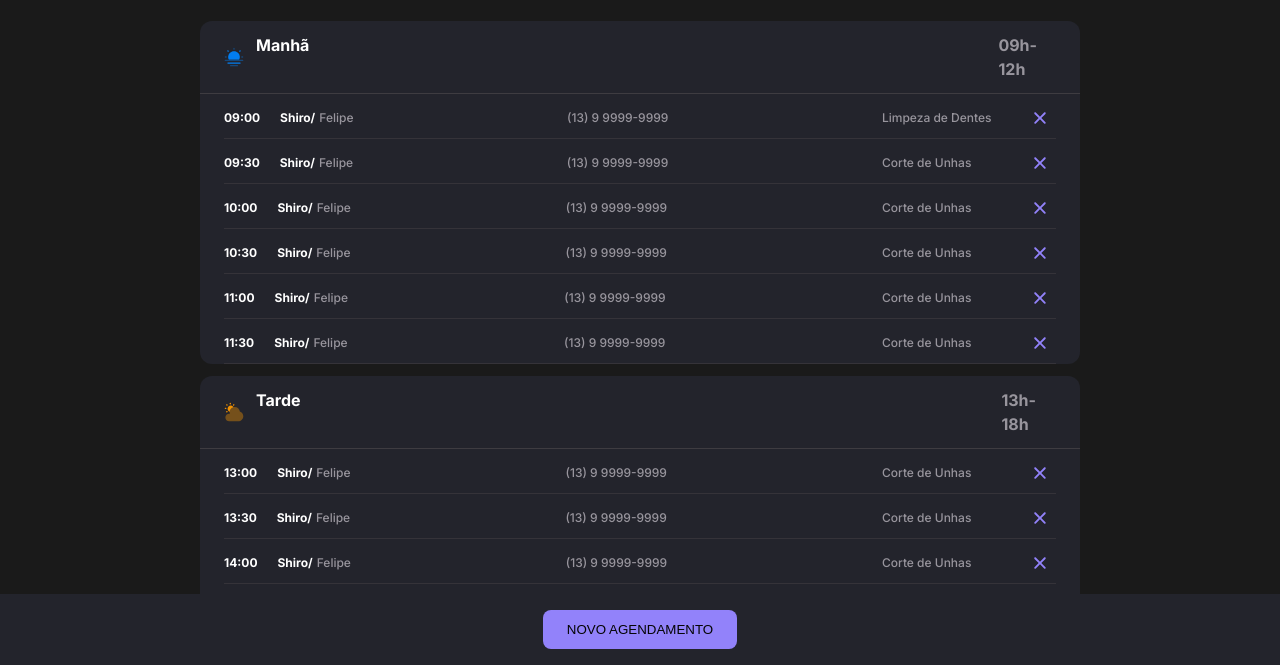
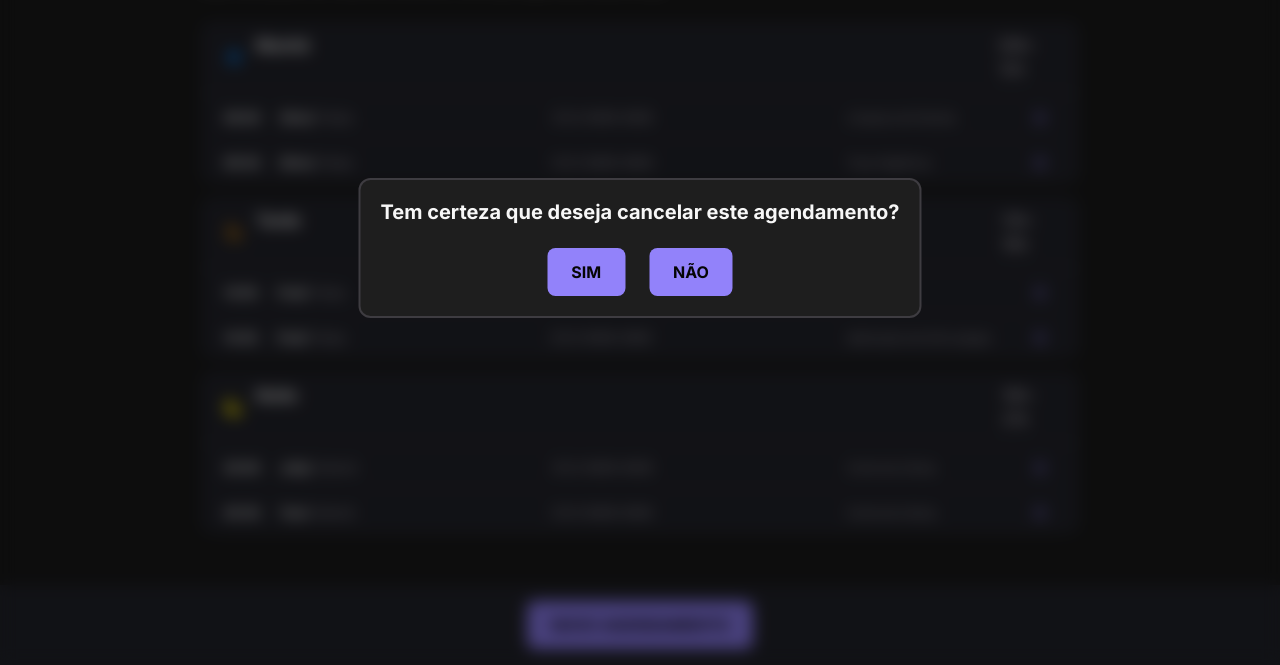
Before and after one commit to FelipeMASdev/mundo-pet, a website built with webpack: page src/index.html in a window 1280 px wide. Both pictures are taken after a click on the picture 1040 px from the left and 253 px from the top of the page. Shown: the part 135-800 px from the top of the page. Built offline with nearby package versions, Linux system fonts and the light colour scheme; no server answers; data requests are answered from the project's data file.

Commit message:
comfirmation screen for canceling appointments, some code cleanup

```diff
--- a/db.json
+++ b/db.json
@@ -57,7 +57,15 @@
       "when": "2026-03-30T18:30:00"
     },
     {
-      "id": "WqLhuB_f3Ro",
+      "id": "8Jt2KAi9me4",
+      "pet": "Shiro",
+      "tutor": "Felipe",
+      "telephone": "(13) 9 9999-9999",
+      "service": "Tosa Higiênica",
+      "when": "2026-04-01T09:00:00"
+    },
+    {
+      "id": "7xM84eyafY8",
       "pet": "Shiro",
       "tutor": "Felipe",
       "telephone": "(13) 9 9999-9999",
@@ -65,180 +73,44 @@
       "when": "2026-03-31T09:00:00"
     },
     {
-      "id": "EOd9lePjRcM",
+      "id": "LiW8TfzSUJk",
       "pet": "Shiro",
       "tutor": "Felipe",
       "telephone": "(13) 9 9999-9999",
-      "service": "Corte de Unhas",
-      "when": "2026-03-31T11:00:00"
-    },
-    {
-      "id": "zXeQX9VU_-c",
-      "pet": "Shiro",
-      "tutor": "Felipe",
-      "telephone": "(13) 9 9999-9999",
-      "service": "Corte de Unhas",
-      "when": "2026-03-31T13:00:00"
-    },
-    {
-      "id": "5ckEszCQrFc",
-      "pet": "Shiro",
-      "tutor": "Felipe",
-      "telephone": "(13) 9 9999-9999",
-      "service": "Corte de Unhas",
-      "when": "2026-03-31T13:30:00"
-    },
-    {
-      "id": "P_oTn1i9ABY",
-      "pet": "Shiro",
-      "tutor": "Felipe",
-      "telephone": "(13) 9 9999-9999",
-      "service": "Corte de Unhas",
-      "when": "2026-03-31T18:00:00"
-    },
-    {
-      "id": "DPBWapAs168",
-      "pet": "Shiro",
-      "tutor": "Felipe",
-      "telephone": "(13) 9 9999-9999",
-      "service": "Corte de Unhas",
-      "when": "2026-03-31T18:30:00"
-    },
-    {
-      "id": "oEDBvOPdlHA",
-      "pet": "Shiro",
-      "tutor": "Felipe",
-      "telephone": "(13) 9 9999-9999",
-      "service": "Corte de Unhas",
+      "service": "Tosa Higiênica",
       "when": "2026-03-31T09:30:00"
     },
     {
-      "id": "DRUadOIzRjw",
-      "pet": "Shiro",
+      "id": "_ZJN0Ub8Gp0",
+      "pet": "Fred",
       "tutor": "Felipe",
       "telephone": "(13) 9 9999-9999",
-      "service": "Corte de Unhas",
-      "when": "2026-03-31T10:00:00"
-    },
-    {
-      "id": "JJ28Jt94rqw",
-      "pet": "Shiro",
-      "tutor": "Felipe",
-      "telephone": "(13) 9 9999-9999",
-      "service": "Corte de Unhas",
-      "when": "2026-03-31T10:30:00"
-    },
-    {
-      "id": "RrJQluNmc7E",
-      "pet": "Shiro",
-      "tutor": "Felipe",
-      "telephone": "(13) 9 9999-9999",
-      "service": "Corte de Unhas",
-      "when": "2026-03-31T11:30:00"
-    },
-    {
-      "id": "NvSx52W1RLs",
-      "pet": "Shiro",
-      "tutor": "Felipe",
-      "telephone": "(13) 9 9999-9999",
-      "service": "Corte de Unhas",
+      "service": "Vacinação",
       "when": "2026-03-31T14:00:00"
     },
     {
-      "id": "iWAsFwp40NQ",
-      "pet": "Shiro",
+      "id": "KSg06eiignI",
+      "pet": "Fred",
       "tutor": "Felipe",
       "telephone": "(13) 9 9999-9999",
-      "service": "Corte de Unhas",
+      "service": "Aplicação de Anti-pulgas",
       "when": "2026-03-31T14:30:00"
     },
     {
-      "id": "7UDhJJG7WYo",
-      "pet": "Shiro",
-      "tutor": "Felipe",
-      "telephone": "(13) 9 9999-9999",
-      "service": "Corte de Unhas",
-      "when": "2026-03-31T15:00:00"
-    },
-    {
-      "id": "F-7lYA20woA",
-      "pet": "Shiro",
-      "tutor": "Felipe",
-      "telephone": "(13) 9 9999-9999",
-      "service": "Corte de Unhas",
-      "when": "2026-03-31T15:30:00"
-    },
-    {
-      "id": "UQ5j3xsYcuw",
-      "pet": "Shiro",
-      "tutor": "Felipe",
-      "telephone": "(13) 9 9999-9999",
-      "service": "Corte de Unhas",
-      "when": "2026-03-31T16:00:00"
-    },
-    {
-      "id": "r7QhTeUfik8",
-      "pet": "Shiro",
-      "tutor": "Felipe",
-      "telephone": "(13) 9 9999-9999",
-      "service": "Corte de Unhas",
-      "when": "2026-03-31T16:30:00"
-    },
-    {
-      "id": "XH60Q9p0h0A",
-      "pet": "Shiro",
-      "tutor": "Felipe",
-      "telephone": "(13) 9 9999-9999",
-      "service": "Corte de Unhas",
-      "when": "2026-03-31T17:00:00"
-    },
-    {
-      "id": "22dwAET4Yfo",
-      "pet": "Shiro",
-      "tutor": "Felipe",
-      "telephone": "(13) 9 9999-9999",
-      "service": "Corte de Unhas",
-      "when": "2026-03-31T17:30:00"
-    },
-    {
-      "id": "Oh76RfxC9Qk",
-      "pet": "Shiro",
-      "tutor": "Felipe",
-      "telephone": "(13) 9 9999-9999",
-      "service": "Corte de Unhas",
-      "when": "2026-03-31T19:00:00"
-    },
-    {
-      "id": "ZbORdBI9Tok",
-      "pet": "Shiro",
-      "tutor": "Felipe",
-      "telephone": "(13) 9 9999-9999",
-      "service": "Corte de Unhas",
-      "when": "2026-03-31T19:30:00"
-    },
-    {
-      "id": "A-yauiW4I04",
-      "pet": "Shiro",
-      "tutor": "Felipe",
+      "id": "-7pG028hRFo",
+      "pet": "Jully",
+      "tutor": "Gabriel",
       "telephone": "(13) 9 9999-9999",
       "service": "Corte de Unhas",
       "when": "2026-03-31T20:00:00"
     },
     {
-      "id": "TYLNtE0G3eg",
-      "pet": "Shiro",
-      "tutor": "Felipe",
+      "id": "uFySLWEobmk",
+      "pet": "Tom",
+      "tutor": "Gabriel",
       "telephone": "(13) 9 9999-9999",
       "service": "Corte de Unhas",
       "when": "2026-03-31T20:30:00"
-    },
-    {
-      "id": "ALFH6llbQzE",
-      "pet": "Shiro",
-      "tutor": "Felipe",
-      "telephone": "(13) 9 9999-9999",
-      "service": "Corte de Unhas",
-      "when": "2026-03-31T21:00:00"
     }
   ],
   "$schema": "./node_modules/json-server/schema.json"
--- a/src/index.html
+++ b/src/index.html
@@ -154,6 +154,14 @@
             </form>
 
           </section>
+
+          <section id ="confirm" class="confirm-card disabled">
+              <h2>Confirm?</h2>
+              <div class="confirm-buttons-wrapper">
+                <button class="confirm-button">Sim</button>
+                <button class="no-button">Não</button>
+              </div>
+          </section>
         </section>
 
         <section id="new-appointment">
--- a/src/main.js
+++ b/src/main.js
@@ -1,6 +1,5 @@
 // css imports
 import './styles/styles.css';
-import './styles/utility.css';
 import './styles/appointments.css';
 import './styles/appointment-form.css';
 
@@ -8,6 +7,9 @@
 import './styles/button.css';
 import './styles/input.css';
 import './styles/warning.css';
+import './styles/confirm.css';
+
+import './styles/utility.css';
 
 // lib imports
 import './libs/dayjs';
--- a/src/modules/appointment-form/validate-form.js
+++ b/src/modules/appointment-form/validate-form.js
@@ -44,7 +44,7 @@
   const dayOfWeek = dayjs(date).day();
   if (dayOfWeek === 0) {
     dateInput.value = today;
-    alert("Não abrimos aos domingos. Por favor, escolha outra data.");
+    console.log("Não abrimos aos domingos. Por favor, escolha outra data.");
   } else {
     clearOpeningHours(hourInput);
     addOpeningHours(hourInput);
--- a/src/modules/appointments/cancel-appointment.js
+++ b/src/modules/appointments/cancel-appointment.js
@@ -1,13 +1,48 @@
-import dayjs from 'dayjs';
+import * as DOM from '../../utils/dom-elements.js';
 import {showAppointments} from './show-appointments.js';
 import {deleteAppointment} from '../../services/delete-apointment.js';
+import {toggleConfirm} from '../warnings/toggle-confirm.js';
 
 export async function cancelAppointment(appointmentItem) {
+
+  //Toogling and waiting for confirmation
+  const confirmCard = toggleConfirm('Tem certeza que deseja cancelar este agendamento?');
+  let isConfirmed = await confirmCancelAppointment();
+
+  if (!isConfirmed) {
+    return;
+  }
+
   // deleting appointment from server
   const appointmentId = appointmentItem.getAttribute('data-id');
+  console.log('id do agendamento a ser cancelado:', appointmentId);
   await deleteAppointment({ id: appointmentId });
 
   //reloading appointments after canceling an appointment
-  const appointmentDate = document.querySelector('#selected-date');
-  showAppointments({ date: appointmentDate.value });
+  showAppointments({ date: DOM.selectDateInput.value });
 }
+
+export async function confirmCancelAppointment() {
+
+  return new Promise((resolve) => {
+
+    //Creating event handler for confirm card buttons
+    const resolveHandler = (event) => {
+      if (event.target === DOM.confirmButton) {
+        toggleConfirm();
+        resolve(true);
+      } else if (event.target === DOM.noButton) {
+        toggleConfirm();
+        resolve(false);
+      }
+
+      //removing event listeners after resolving the confirmation
+      DOM.confirmButton.removeEventListener('click', resolveHandler);
+      DOM.noButton.removeEventListener('click', resolveHandler);
+    }
+
+    //adding event listeners to confirm card buttons, to call the event handler
+    DOM.confirmButton.addEventListener('click', resolveHandler);
+    DOM.noButton.addEventListener('click', resolveHandler);
+  });
+}
--- a/src/modules/events/form-close.js
+++ b/src/modules/events/form-close.js
@@ -1,4 +1,6 @@
+import * as DOM from '../../utils/dom-elements.js';
 import { toggleAppointmentForm } from '../appointment-form/toggle-appointment-form.js';
+
 
 const formCloseButton = document.querySelector('#appointment-add .close-button');
 
@@ -8,6 +10,9 @@
 
 document.addEventListener('keydown', (event) => {
   if (event.key === 'Escape') {
+    if(DOM.sectionAppointmentAdd.classList.contains('disabled')){
+      return
+    }
     toggleAppointmentForm();
   }
 });
--- /dev/null
+++ b/src/modules/warnings/toggle-confirm.js
@@ -0,0 +1,20 @@
+import * as DOM from '../../utils/dom-elements.js';
+
+export function toggleConfirm(message) {
+  if (DOM.confirmCard.classList.contains('disabled')) {
+    DOM.confirmCard.classList.remove('disabled');
+    DOM.blurFilter.classList.remove('disabled');
+    DOM.blurFilter.style.zIndex = "3";
+
+    if (message) {
+      DOM.confirmText.textContent = message;
+    }
+  } else {
+    DOM.confirmCard.classList.add('disabled');
+    DOM.blurFilter.classList.add('disabled');
+    DOM.blurFilter.style.zIndex = "1";
+    DOM.confirmText.textContent = 'Confirm?';
+  }
+
+  return DOM.confirmCard;
+}
--- a/src/services/add-apointment.js
+++ b/src/services/add-apointment.js
@@ -11,7 +11,6 @@
     });
     console.log('Agendamento realizado com sucesso!');
   } catch (err) {
-    console.log(err);
-    console.log('Não foi possível agendar. Tente novamente mais tarde.');
+    console.log(err, 'Não foi possível agendar. Tente novamente mais tarde.');
   }
 }
--- a/src/services/delete-apointment.js
+++ b/src/services/delete-apointment.js
@@ -8,7 +8,6 @@
     console.log('Agendamento cancelado com sucesso!');
 
   } catch (err) {
-    console.log(err);
-    console.log('Não foi possível cancelar o agendamento. Tente novamente mais tarde.');
+    console.log(err, 'Não foi possível cancelar o agendamento. Tente novamente mais tarde.');
   }
 }
--- a/src/services/get-appointments.js
+++ b/src/services/get-appointments.js
@@ -13,7 +13,6 @@
     return schedule;
 
   } catch (err) {
-    alert('Não foi possível buscar os agendamentos para o dia selecionado.');
-    console.log(err);
+    console.log(err, 'Não foi possível buscar os agendamentos para o dia selecionado.');
   }
 }
--- a/src/styles/button.css
+++ b/src/styles/button.css
@@ -11,6 +11,7 @@
   background-color: var(--background-brand);
   color: var(--content-dark);
   text-transform: uppercase;
+  font: var(--font-label-lg);
 
   border: none;
 }
--- /dev/null
+++ b/src/styles/confirm.css
@@ -0,0 +1,30 @@
+.confirm-card {
+  position: absolute;
+  left: 50%;
+  top: 50%;
+  transform: translate(-50%, -50%);
+
+  background-color: var(--background-secondary);
+  border-radius: 0.75rem;
+  border: 2px solid var(--border-primary);
+  padding: 1.25rem;
+
+  width: 120% ;
+  max-width: max-content;
+  z-index: 3;
+
+  display: flex;
+  flex-direction: column;
+}
+
+#confirm h2{
+  font: var(--font-label-md);
+  font-size: 1.25rem;
+  margin-bottom: 1.5rem;
+}
+
+.confirm-buttons-wrapper {
+  display: flex;
+  justify-content: center;
+  gap: 1.5rem;
+}
--- a/src/utils/dom-elements.js
+++ b/src/utils/dom-elements.js
@@ -1,4 +1,5 @@
 //form elements
+export const sectionAppointmentAdd = document.querySelector('#appointment-add');
 export const appointmentForm = document.querySelector('#appointment-form');
 
 export const pet = document.querySelector('#pet');
@@ -10,3 +11,12 @@
 
 //appointments list
 export const selectDateInput = document.getElementById("selected-date");
+
+//others
+export const blurFilter = document.querySelector('.blurFilter');
+
+//confirm card
+export const confirmCard = document.querySelector('.confirm-card');
+export const confirmText = confirmCard.querySelector('h2');
+export const confirmButton = confirmCard.querySelector('.confirm-button');
+export const noButton = confirmCard.querySelector('.no-button');
```
Also changed, not shown: src/modules/warnings/create-warning.js (+13 -4 lines).
